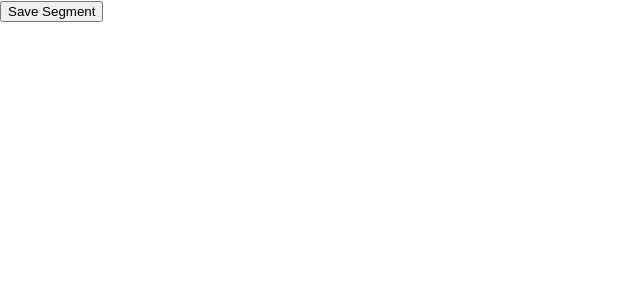
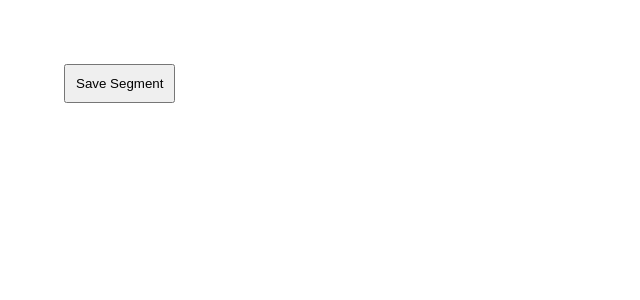
Before and after one commit to jeffreyguezou/SkillAssessment, a React (Create React App) app: page / in a window 1280 px wide. Shown: the top 300 px of the page, without its empty margins (0-640 px from the left). Built offline with nearby package versions, Linux system fonts and the light colour scheme.

Commit message:
UI improvements

```diff
--- a/src/App.css
+++ b/src/App.css
@@ -1,3 +1,10 @@
+.home {
+  padding: 5%;
+}
+.homeBtn {
+  padding: 10px;
+}
+
 .backdrop {
   position: fixed;
   top: 0;
--- a/src/Components/Home.js
+++ b/src/Components/Home.js
@@ -11,8 +11,10 @@ const Home = () => {
     window.location.reload();
   };
   return (
-    <div>
-      <button onClick={popUpShowHandler}>Save Segment</button>
+    <div className="home">
+      <button className="homeBtn" onClick={popUpShowHandler}>
+        Save Segment
+      </button>
       {showPopUp && <NewSegment onClosePopUp={popUpHideHandler} />}
     </div>
   );
```
